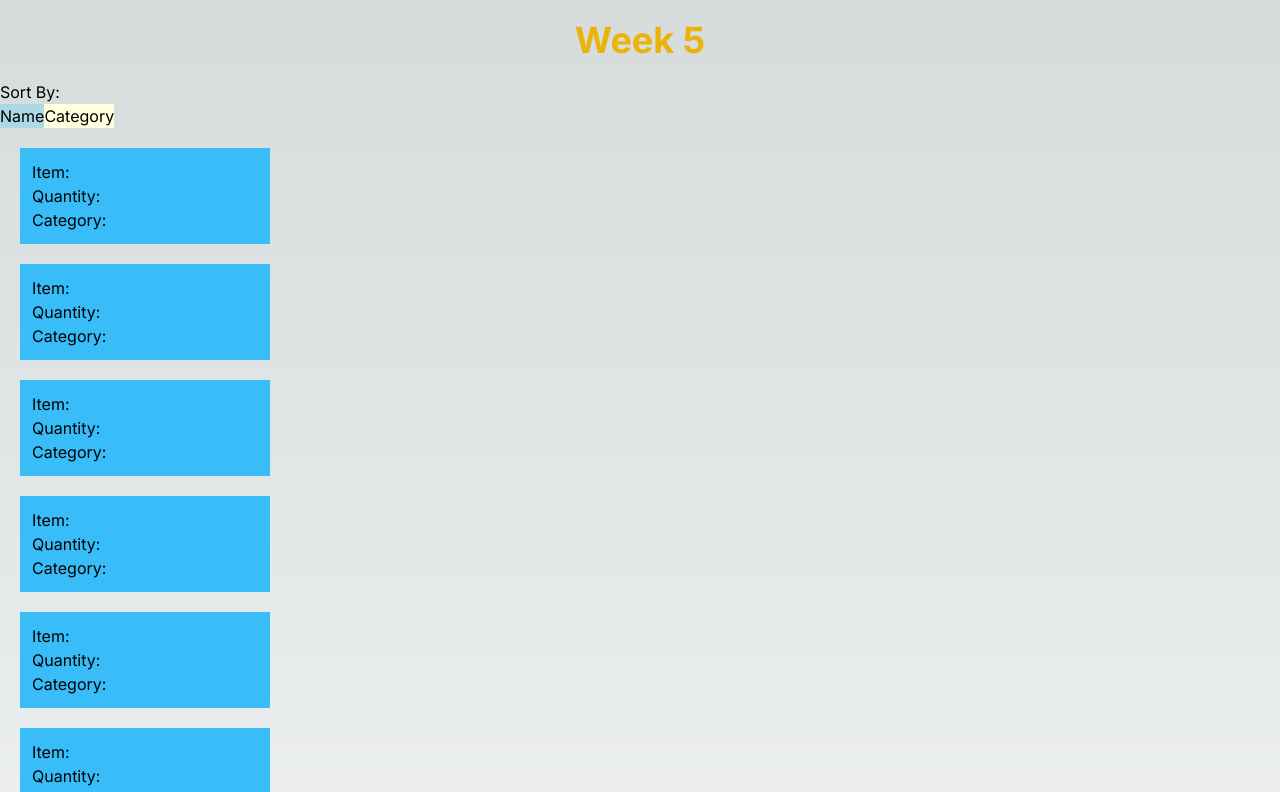
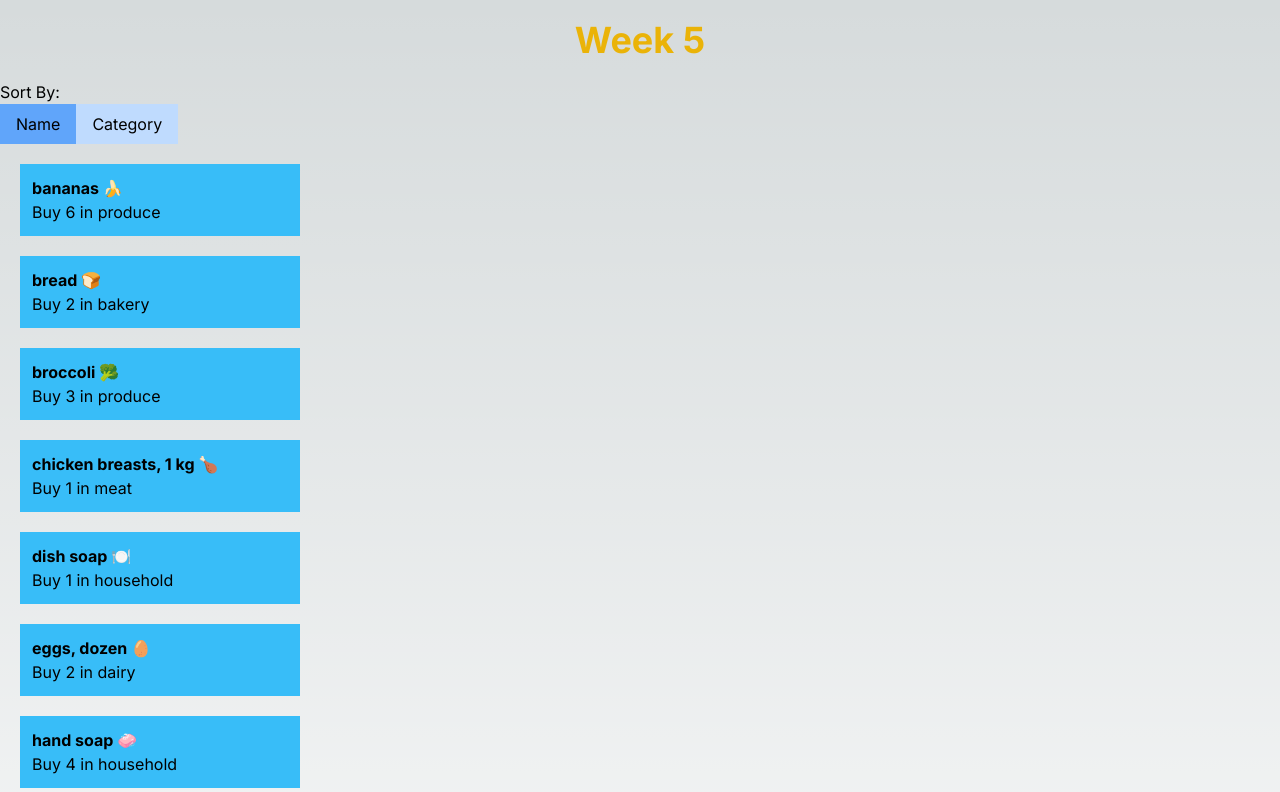
Before and after one commit to Kyle-Castillo/cprg306-assignments, a Next.js app: page /week5 in a window 1280 px wide. Shown: the top 792 px of the page. Built offline with nearby package versions, Linux system fonts and the light colour scheme.

Commit message:
week5 finished

```diff
--- a/app/week5/item-list.js
+++ b/app/week5/item-list.js
@@ -9,6 +9,14 @@ export default function ItemList() {
 
     let items = itemsData.map((item) => ({
         ...item}));
+
+    items = items.sort((a,b) => {
+        if (sortBy === "name") {
+            return a.name.localeCompare(b.name);
+        } else if (sortBy === "category") {
+            return a.category.localeCompare(b.category);
+        }
+    })
 
 
    const handleSortByChange = (newSortPreference) => {
@@ -23,32 +31,23 @@ export default function ItemList() {
             </h3>
             <button
                 onClick={() => handleSortByChange("name")}
-                style={{backgroundColor: sortBy === "name" ? "lightblue" : "lightyellow"}}
+                className={`px-4 py-2 ${sortBy === "name" ? "bg-blue-400" : "bg-blue-200"} active:bg-blue-500 focus:outline-none focus:ring focus:ring-blue-300`}
             >
                 Name
             </button>
             <button
                 onClick={() => handleSortByChange("category")}
-                style={{ backgroundColor: sortBy === "category" ? "lightgrey" : "lightyellow"}}
+                className={`px-4 py-2 ${sortBy === "name" ? "bg-blue-200" : "bg-blue-400"} active:bg-blue-500 focus:outline-none focus:ring focus:ring-blue-300`}
             >
               Category
             </button>
         </div>
+        <div>
+            {items.map((items) => (
+                <Items items={items} key={items.id} />
+            ))}
+        </div>
 
-        <ul>
-            {items
-            .sort((a,b) => {
-                if (sortBy === "name") {
-                    return a.name.localeCompare(b.name);
-                } else if (sortBy === "category") {
-                    return a.category.localeCompare(b.category);
-                }
-            })
-            .map(item => (
-                <Items items key={item.id} item={item} />
-            ))
-            }
-        </ul>
     </div>
    );
 }
--- a/app/week5/item.js
+++ b/app/week5/item.js
@@ -1,10 +1,9 @@
 export default function Items( { items }) {
     //Outputs items from Item list
     return (
-        <div className="border-spacing-0 m-5 bg-sky-400 w-[250px] p-3">
-            <h2>Item: {items.name}</h2>
-            <p>Quantity: {items.quantity}</p>
-            <p>Category: {items.category}</p>
+        <div className="border-spacing-0 m-5 bg-sky-400 w-[280px] p-3">
+            <h1 className="text-4x1 font-bold">{items.name}</h1>
+            <p>Buy {items.quantity} in {items.category}</p>
         </div>
     );
 }
```
